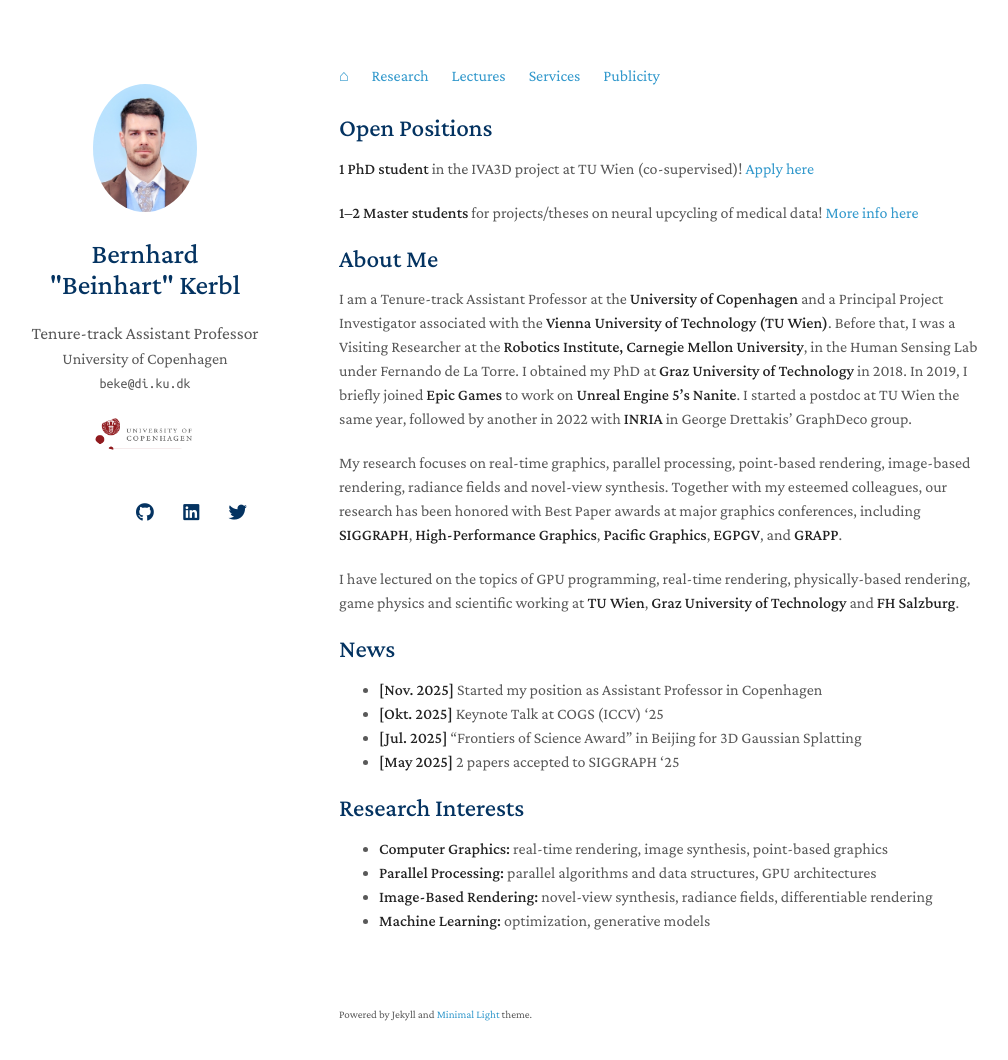
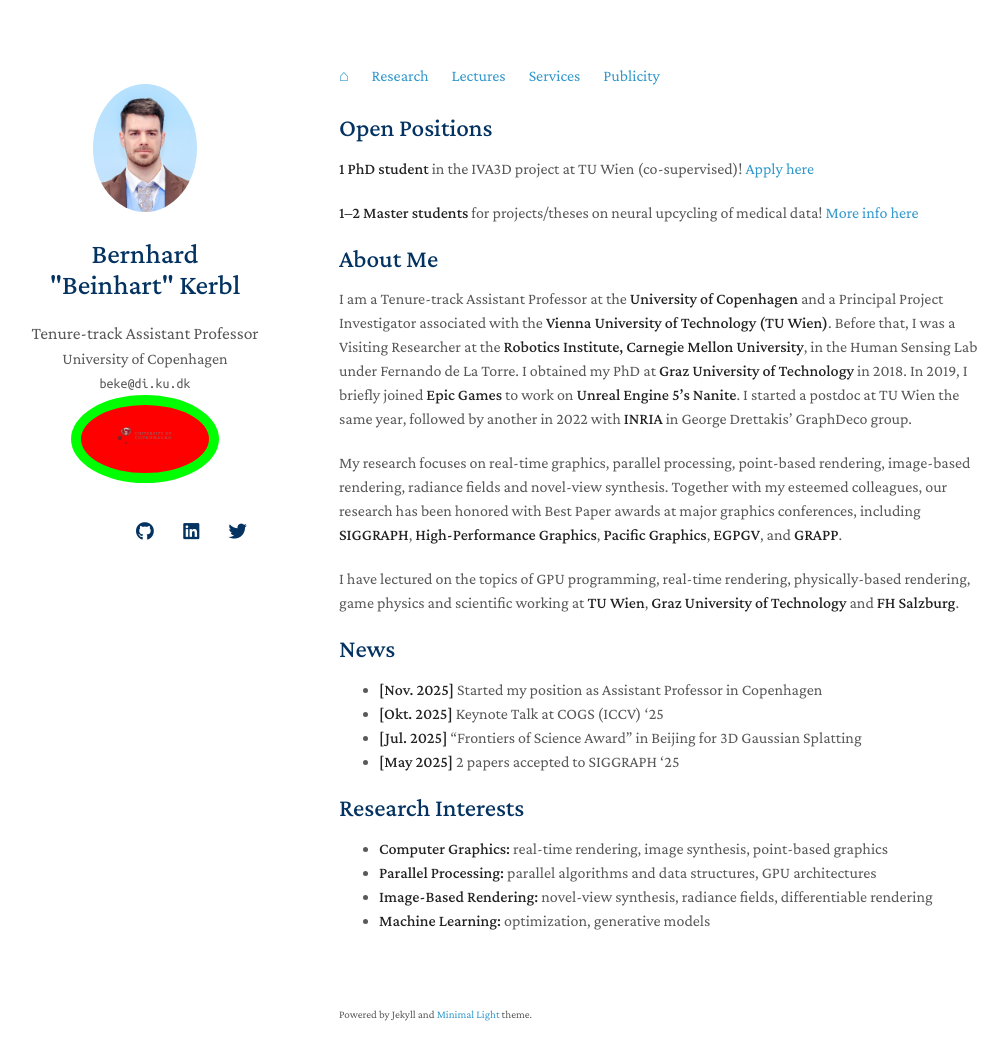
Before and after one commit to Snosixtyboo/snosixtyboo.github.io, a Jekyll site: the page built from index.md, in a window 1280 px wide and 1095 px high. Shown: the top 1060 px of the window, without its empty margins (131-1139 px from the left). Built offline with Jekyll 4.4.1, drawn with Linux system fonts in a browser that asks for light colours; nearby versions of some CDN libraries; a style sheet for code colours, icons or effects is not loaded; our own code applies the rules of GitHub Pages for plain Markdown files.

Commit message:
afill logo#

```diff
--- a/_sass/minimal-light.scss
+++ b/_sass/minimal-light.scss
@@ -230,10 +230,6 @@ papertitle {
       width: 8.00em;
     }
 
-    .image.affiliation_logo {
-      border-radius: 100%;
-    }
-
       .image.affiliation_logo:before {
         display: none;
       }
@@ -247,7 +243,8 @@ papertitle {
         // box-shadow: 0 -1px 5px 1px rgba(200, 200, 200, 0.3);
       }
 
-    #header .image.affiliation_logo {
+    .image.affiliation_logo {
+      border-radius: 100%;
       border: 10px solid lime !important;
       background: rgba(255, 0, 0, 1.0) !important;
       margin: 0 0 1em 0;
```
